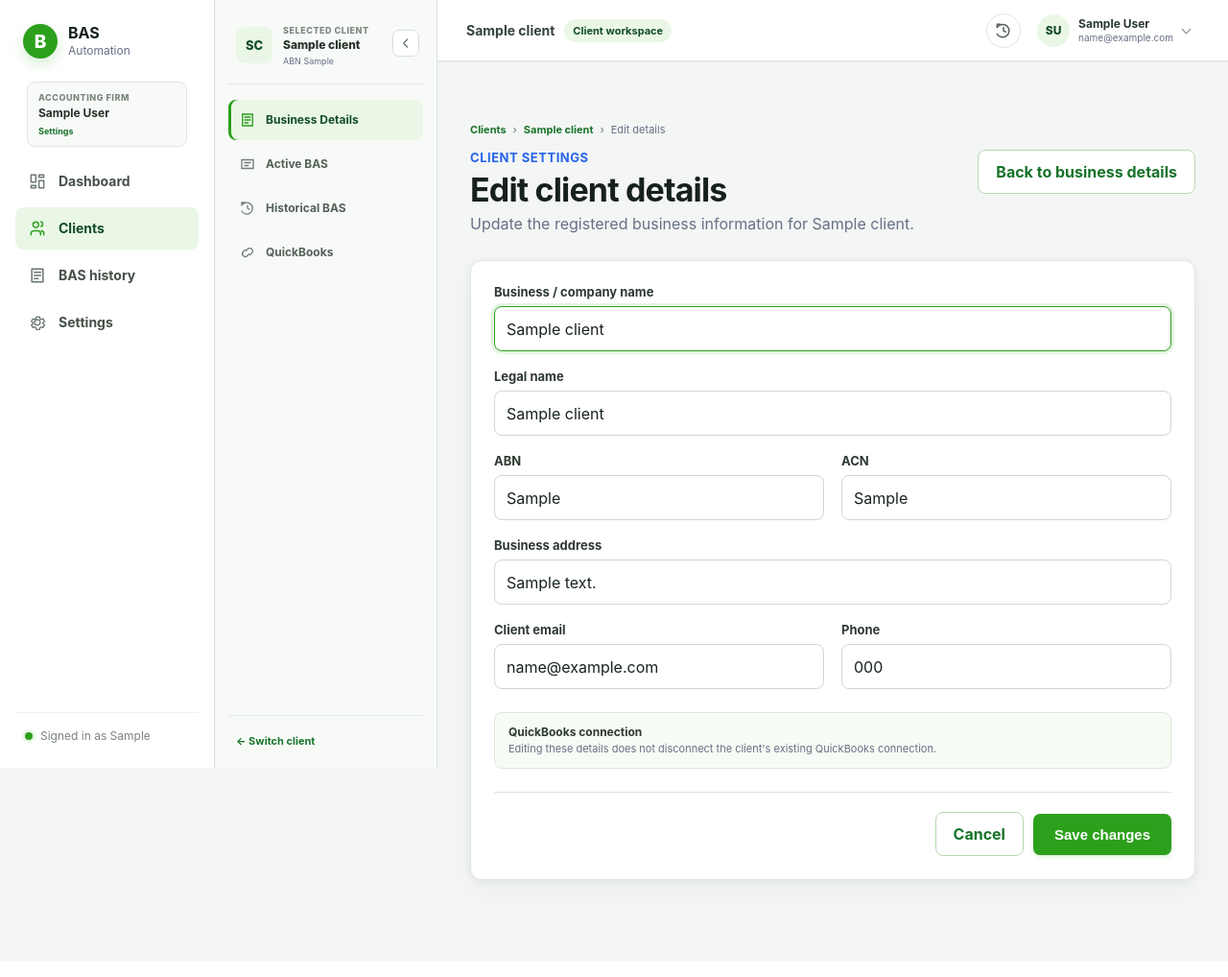
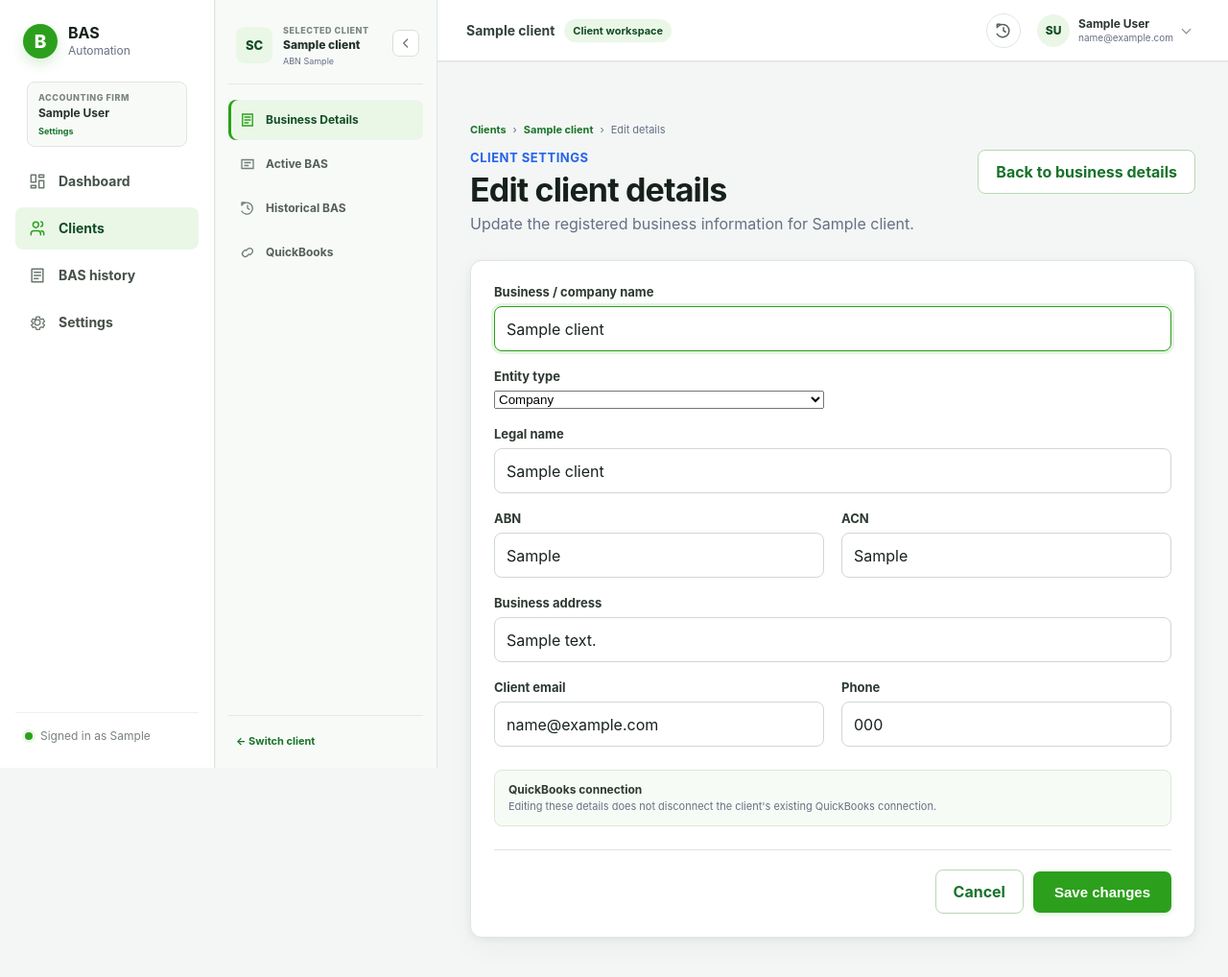
Before and after one commit to raviyadav2509/accounting, a Flask app: page /clients/1/edit in a window 1280 px wide. Shown: the top 1018 px of the page at 96% size. Before the commit the page ends 939 px from the top, so only its background shows below. Run offline with Flask 3, Linux system fonts and the light colour scheme; the visitor is signed in with stand-in values (Sample User, id 1); tables that the repository leaves empty hold one stand-in row (values such as "Sample post").

Commit message:
Add entity type to client_edit.html

```diff
--- a/templates/client_edit.html
+++ b/templates/client_edit.html
@@ -29,6 +29,17 @@
             <div class="auth-field client-form-wide">
                 <label for="company_name">Business / company name</label>
                 <input id="company_name" name="company_name" value="{{ values.company_name }}" required autofocus>
+            </div>
+
+            <div class="auth-field">
+                <label for="entity_type">Entity type</label>
+                <select id="entity_type" name="entity_type" required>
+                    <option value="COMPANY" {% if values.entity_type == "COMPANY" %}selected{% endif %}>Company</option>
+                    <option value="TRUST" {% if values.entity_type == "TRUST" %}selected{% endif %}>Trust</option>
+                    <option value="PARTNERSHIP" {% if values.entity_type == "PARTNERSHIP" %}selected{% endif %}>Partnership</option>
+                    <option value="INDIVIDUAL" {% if values.entity_type == "INDIVIDUAL" %}selected{% endif %}>Individual / Sole trader</option>
+                    <option value="SMSF" {% if values.entity_type == "SMSF" %}selected{% endif %}>SMSF</option>
+                </select>
             </div>
 
             <div class="auth-field client-form-wide">
```
